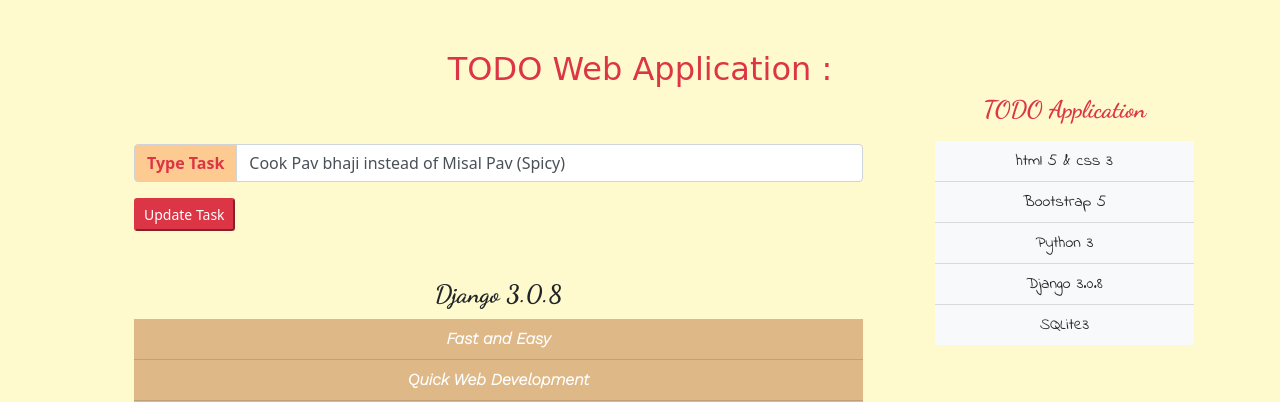
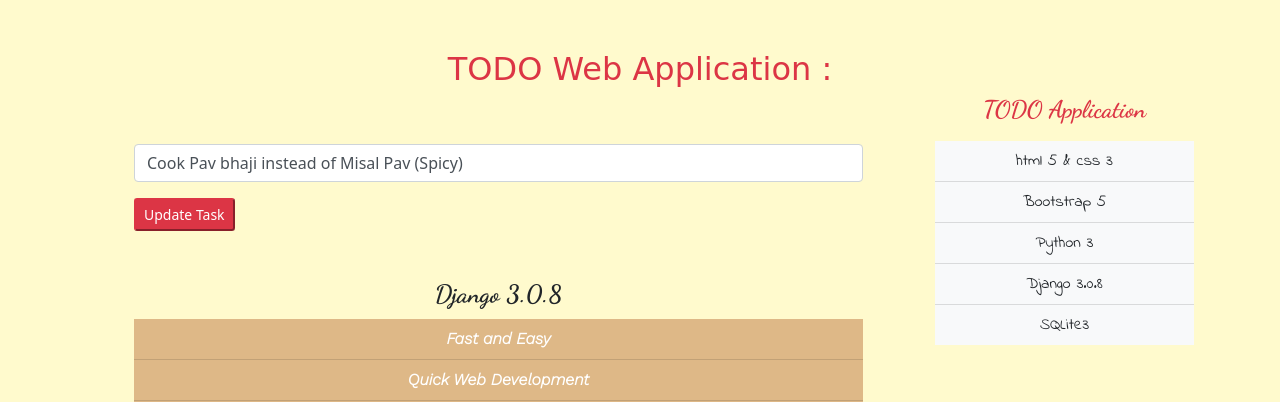
Before and after one commit to OmiGitProjects/todoApp-updated-Version, a Django app: page /edit/39262/ in a window 1280 px wide. Shown: the top 402 px of the page. Run offline with Django 3.2, Linux system fonts and the light colour scheme; data comes from the database, SQL or seed files in the repository; some libraries are stand-ins or nearby versions; some web fonts are replaced.

Commit message:
Changes to input type

```diff
--- a/templates/todoApp/edit.html
+++ b/templates/todoApp/edit.html
@@ -6,7 +6,7 @@
     <form action="" method='POST'>
         {% csrf_token %}
         <div class="input-group mb-3">
-            <span class="input-group-text text-danger font-weight-bold" id="basic-addon1">Type Task </span>
+            <!-- <span class="input-group-text text-danger font-weight-bold" id="basic-addon1">Type Task </span> -->
             <input type="text" class="form-control" placeholder="{{ task }}" name='task' value="{{ task }}" aria-label="Type Task"
                 aria-describedby="basic-addon1">
         </div>
```
